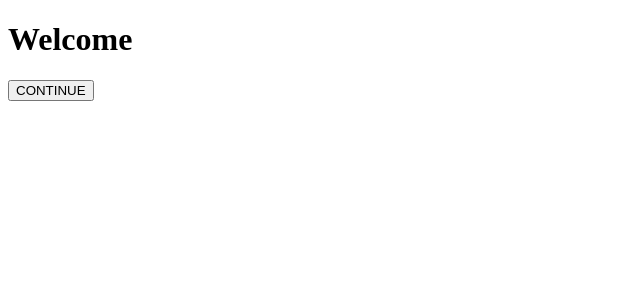
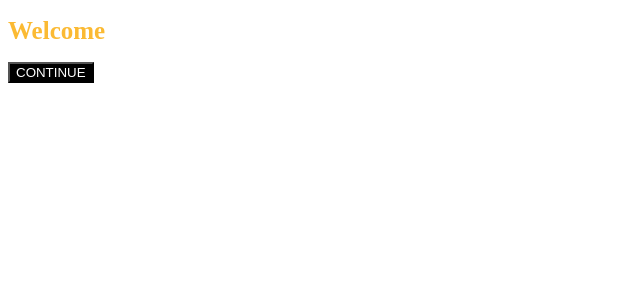
Before and after one commit to gil227/React-study-2022-node, a React (Create React App) app in the folder gil-react/: page / in a window 1280 px wide. Shown: the top 300 px of the page, without its empty margins (0-640 px from the left). Built offline with nearby package versions, Linux system fonts and the light colour scheme.

Commit message:
[FIX] eslint error
[MODIFY]
module 스타일 방식 적용.

```diff
--- a/gil-react/package.json
+++ b/gil-react/package.json
@@ -34,5 +34,8 @@
       "last 1 firefox version",
       "last 1 safari version"
     ]
+  },
+  "devDependencies": {
+    "prop-types": "^15.8.1"
   }
 }
--- a/gil-react/src/App.js
+++ b/gil-react/src/App.js
@@ -1,9 +1,10 @@
 import Btn from "./button";
+import styles from "./App.module.css";
 
 function App() {
   return (
       <div>
-        <h1>Welcome</h1>
+        <h1 className={styles.title}>Welcome</h1>
         <Btn text={"CONTINUE"}/>
       </div>
   );
--- /dev/null
+++ b/gil-react/src/App.module.css
@@ -0,0 +1,4 @@
+.title{
+    font-size:25px;
+    color:#fbba33;
+}
--- /dev/null
+++ b/gil-react/src/Button.module.css
@@ -0,0 +1,4 @@
+.btn{
+    background: #000;
+    color:#fff;
+}
--- a/gil-react/src/button.js
+++ b/gil-react/src/button.js
@@ -1,7 +1,14 @@
+import PropTypes from "prop-types";
+import styles from "./Button.module.css";
+
 function Btn({text}){
     return (
-        <button>{text}</button>
+        <button className={styles.btn}>{text}</button>
     );
 }
 
+Btn.propTypes ={
+    text: PropTypes.string.isRequired,
+}
+
 export default Btn;
```
